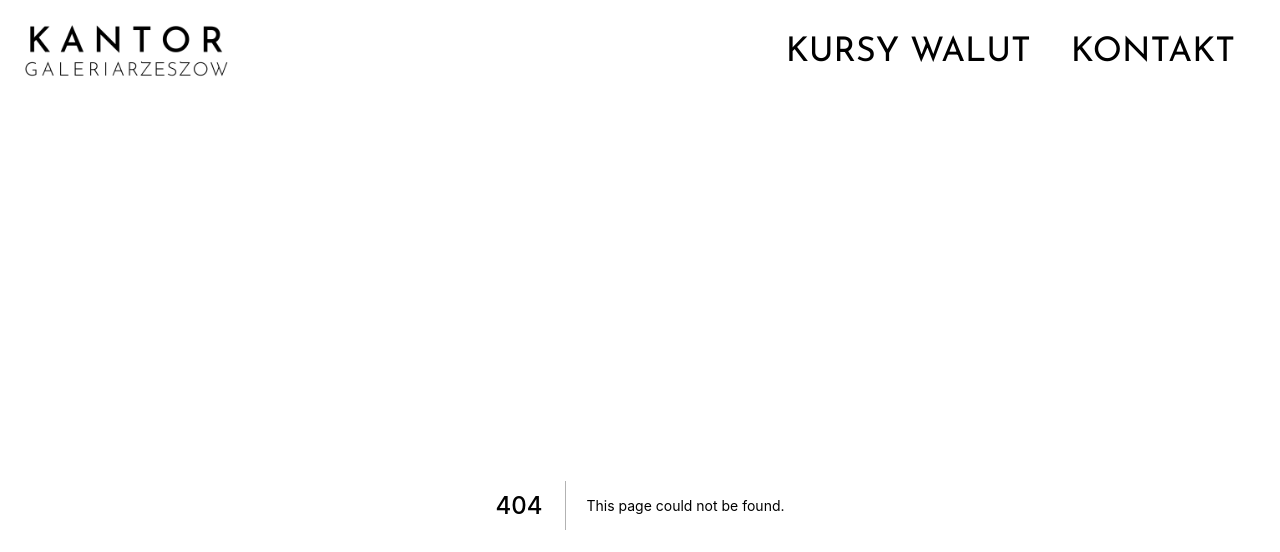
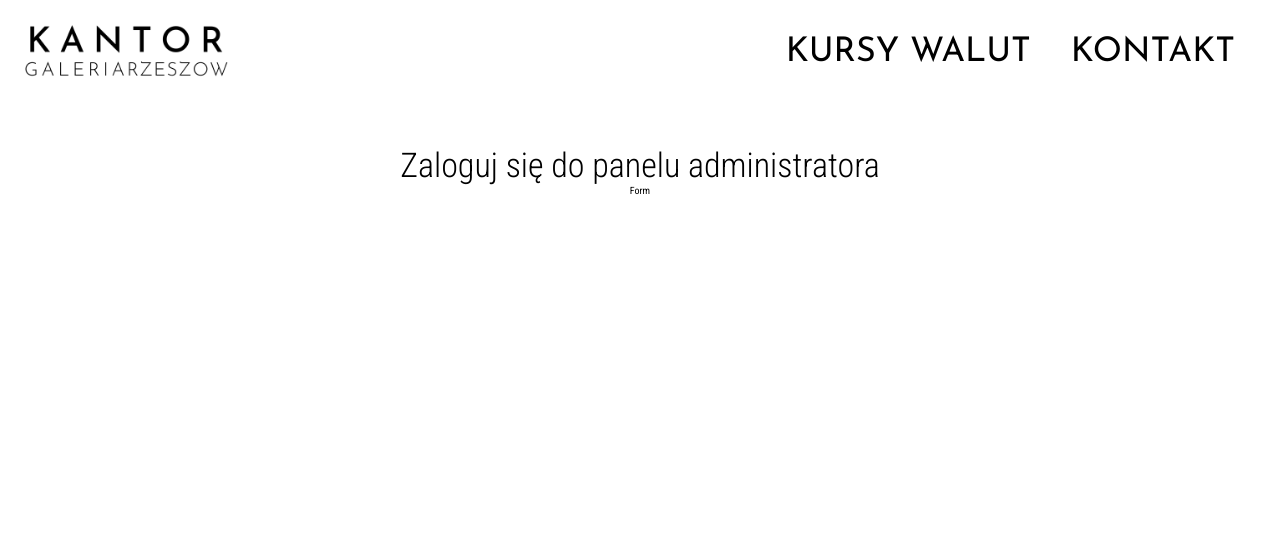
Before and after one commit to mvjl000/kantor-galeria, a Next.js app: page /zaloguj in a window 1280 px wide. Before the commit this address had no page. Shown: the top 552 px of the page. Built offline with nearby package versions, Linux system fonts and the light colour scheme.

Commit message:
Create auth page

```diff
--- a/package.json
+++ b/package.json
@@ -24,11 +24,13 @@
     "@emotion/styled": "^11.8.1",
     "@types/react-modal": "^3.13.1",
     "axios": "^0.26.1",
+    "formik": "^2.2.9",
     "next": "12.1.4",
     "react": "18.0.0",
     "react-dom": "18.0.0",
     "react-modal": "^3.14.4",
-    "recharts": "^2.1.9"
+    "recharts": "^2.1.9",
+    "yup": "^0.32.11"
   },
   "devDependencies": {
     "@types/node": "17.0.23",
--- /dev/null
+++ b/pages/zaloguj.tsx
@@ -0,0 +1,43 @@
+import type { NextPage } from 'next';
+import styled from '@emotion/styled';
+import { Formik, Form } from 'formik';
+import * as Yup from 'yup';
+import { H1 } from '../components/ui';
+import { flexColumnCenter } from '../styles/mixins';
+
+const StyledForm = styled(Form)`
+  ${flexColumnCenter};
+`;
+
+const initialFormValues = {
+  username: '',
+  password: '',
+};
+
+const schema = Yup.object().shape({
+  username: Yup.string().required('Podaj nazwę użytkownika!'),
+  password: Yup.string().required('Podaj hasło!'),
+});
+
+const AuthPage: NextPage = () => {
+  return (
+    <>
+      <H1>Zaloguj się do panelu administratora</H1>
+      <Formik
+        initialValues={initialFormValues}
+        validationSchema={schema}
+        onSubmit={(values) => {
+          console.log(values);
+        }}
+      >
+        {({ values }) => (
+          <StyledForm>
+            <p>Form</p>
+          </StyledForm>
+        )}
+      </Formik>
+    </>
+  );
+};
+
+export default AuthPage;
```
Also changed, not shown: pages/kontakt.tsx (+1 -6 lines).
